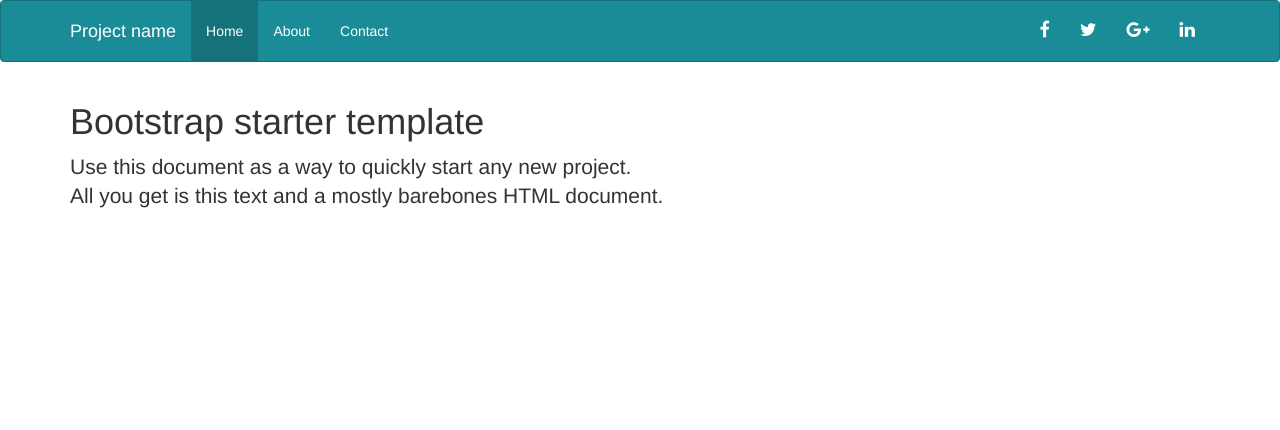
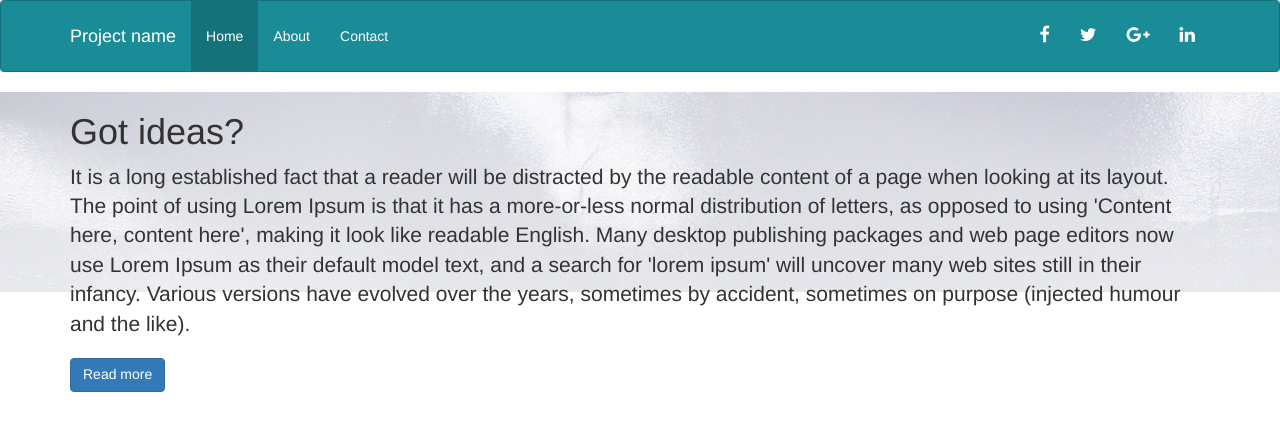
Before and after one commit to jainvishal520/bootstrap-sass-theme, a website: page index.html in a window 1280 px wide. Drawn offline with nearby package versions, Linux system fonts and the light colour scheme; files that its build step writes are made by us from their sources.

Commit message:
custom styles

```diff
--- a/index.html
+++ b/index.html
@@ -42,23 +42,15 @@
       </div>
     </nav>
 
+   <div class="showcase">
     <div class="container">
+        <h1>Got ideas?</h1>
+        <p class="lead">It is a long established fact that a reader will be distracted by the readable content of a page when looking at its layout. The point of using Lorem Ipsum is that it has a more-or-less normal distribution of letters, as opposed to using 'Content here, content here', making it look like readable English. Many desktop publishing packages and web page editors now use Lorem Ipsum as their default model text, and a search for 'lorem ipsum' will uncover many web sites still in their infancy. Various versions have evolved over the years, sometimes by accident, sometimes on purpose (injected humour and the like).
 
-      <div class="starter-template">
-        <h1>Bootstrap starter template</h1>
-        <p class="lead">Use this document as a way to quickly start any new project.<br> All you get is this text and a mostly barebones HTML document.</p>
-      </div>
+</p>
+<a class="btn btn-primary" href="#about">Read more</a>
+    </div>
 
-    </div><!-- /.container -->
-
-
-    <!-- Bootstrap core JavaScript
-    ================================================== -->
-    <!-- Placed at the end of the document so the pages load faster -->
-    <script src="https://ajax.googleapis.com/ajax/libs/jquery/1.12.4/jquery.min.js"></script>
-    <script>window.jQuery || document.write('<script src="../../assets/js/vendor/jquery.min.js"><\/script>')</script>
-    <script src="../../dist/js/bootstrap.min.js"></script>
-    <!-- IE10 viewport hack for Surface/desktop Windows 8 bug -->
-    <script src="../../assets/js/ie10-viewport-bug-workaround.js"></script>
+   </div>
   </body>
 </html>
--- a/sass/_custom.scss
+++ /dev/null
@@ -1,5 +0,0 @@
-.nav{
-	.fa{
-		font-size:18px;
-	}
-}
--- a/sass/_customVariables.scss
+++ b/sass/_customVariables.scss
@@ -366,7 +366,7 @@ $container-lg:                 $container-large-desktop !default;
 //##
 
 // Basics of a navbar
-$navbar-height:                    60px !default;
+$navbar-height:                    70px !default;
 $navbar-margin-bottom:             $line-height-computed !default;
 $navbar-border-radius:             $border-radius-base !default;
 $navbar-padding-horizontal:        floor(($grid-gutter-width / 2)) !default;
--- /dev/null
+++ b/sass/_some.scss
@@ -0,0 +1,10 @@
+.nav{
+	.fa{
+		font-size:18px;
+	}
+}
+
+.showcase{
+	background:url(../img/showcase.jpg) no-repeat;
+	height:100px;
+}
--- a/sass/app.scss
+++ b/sass/app.scss
@@ -2,4 +2,4 @@
 @import "../bower_components/bootstrap-sass/assets/stylesheets/bootstrap";
 @import "../bower_components/bootstrap-sass/assets/stylesheets/bootstrap-compass";
 @import "../bower_components/font-awesome/scss/font-awesome";
-@import "custom";
+@import "some";
```
Also changed, not shown: css/app.css, css/custom.css (deleted), img/cpu.jpg (added), img/showcase.jpg (added), 2 other files.
